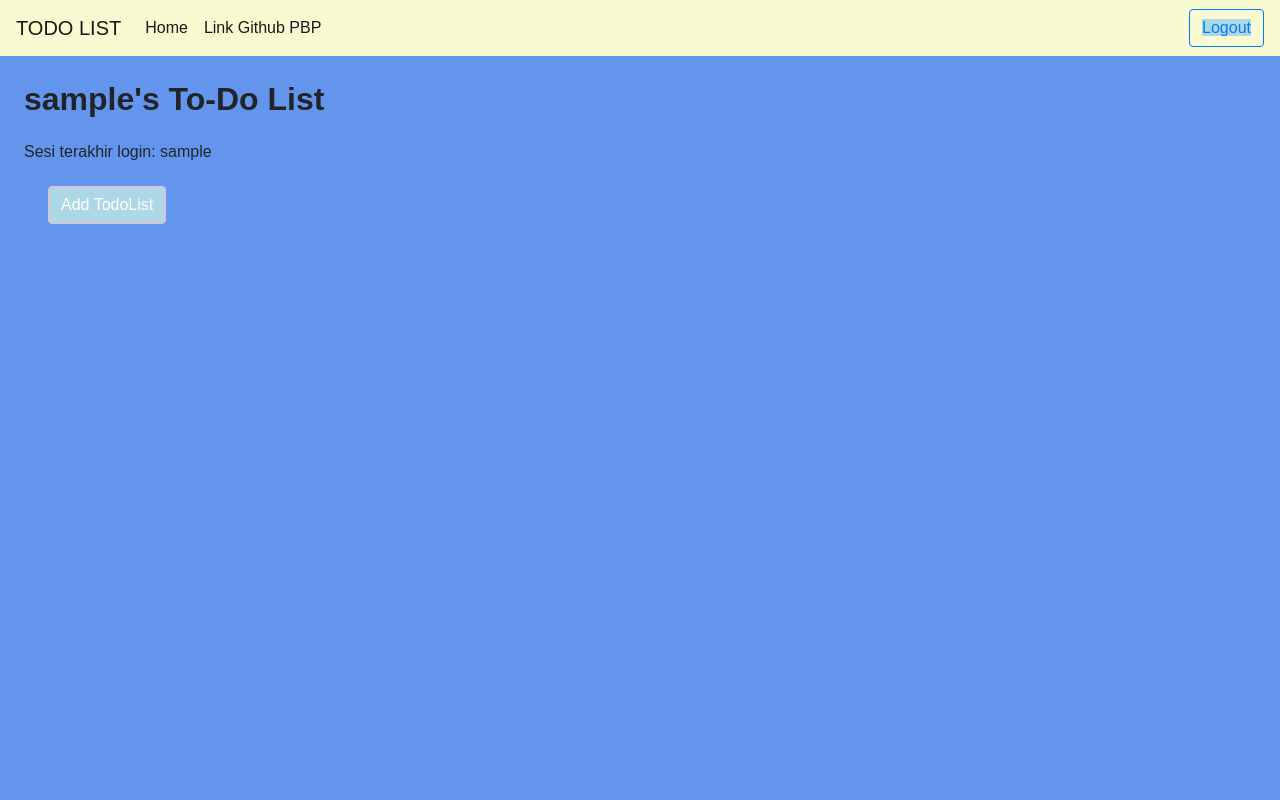
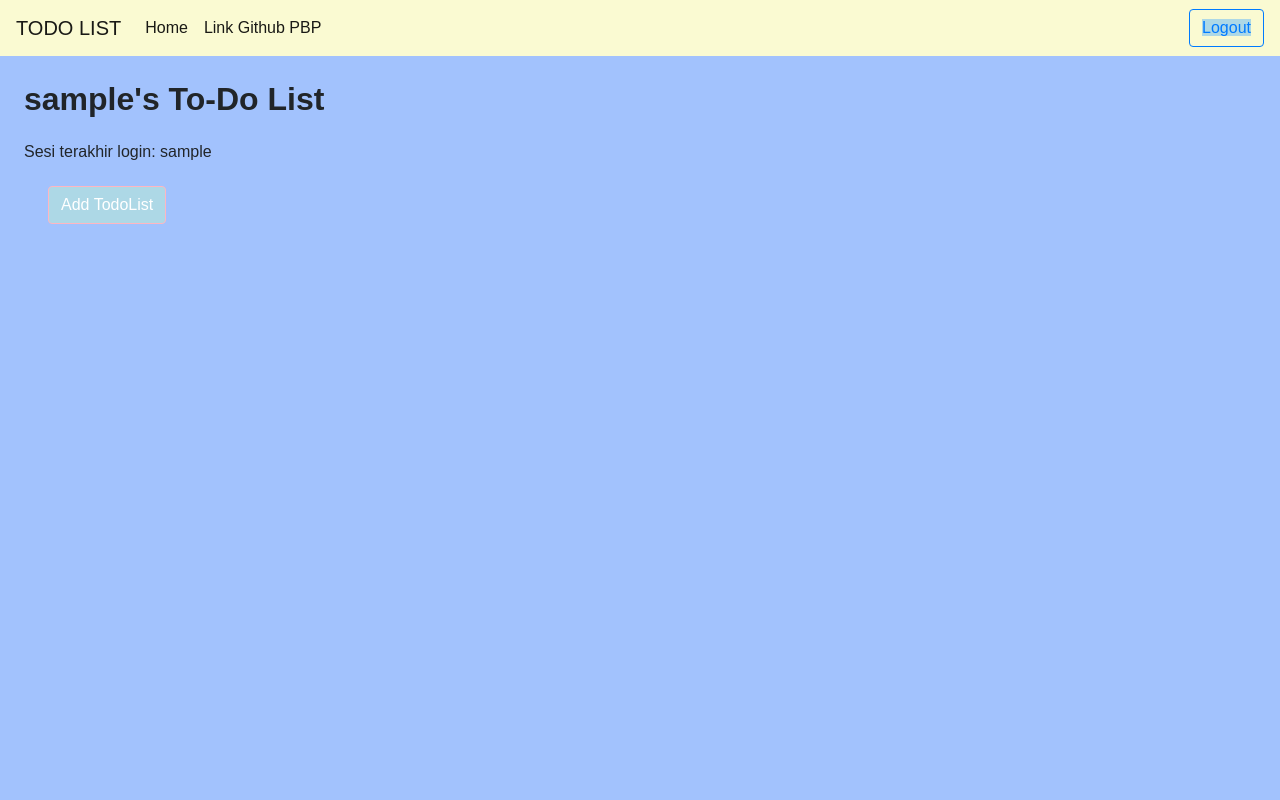
Before and after one commit to katrinagisellaui/tugas2pbp, a Django app: template todolist/templates/todolist.html in a window 1280 px wide. Run offline with Django 4.2, Linux system fonts and the light colour scheme; the template is opened without the code that fills it: most values are stand-ins (such as "Sample title", 1, 10 or a date in 2020); data that the repository does not hold is empty; some libraries are stand-ins or nearby versions.

Commit message:
change color

```diff
--- a/todolist/templates/todolist.html
+++ b/todolist/templates/todolist.html
@@ -6,7 +6,7 @@
 <style>
     body {
         font-family: 'Algreya Sans SC', sans-serif;
-        background-color: cornflowerblue;
+        background-color: rgb(162, 194, 253);
         height: 100vh;
     }
 
@@ -76,7 +76,7 @@
     <div class="modal-dialog" role="document">
       <div class="modal-content">
         <div class="modal-header">
-          <h5 class="modal-title" id="exampleModalLabel">Add New Task</h5>
+          <h5 class="modal-title" id="exampleModalLabel">Add New TodoList</h5>
           <button type="button" class="close" data-dismiss="modal" aria-label="Close">
             <span aria-hidden="true">&times;</span>
           </button>
```
